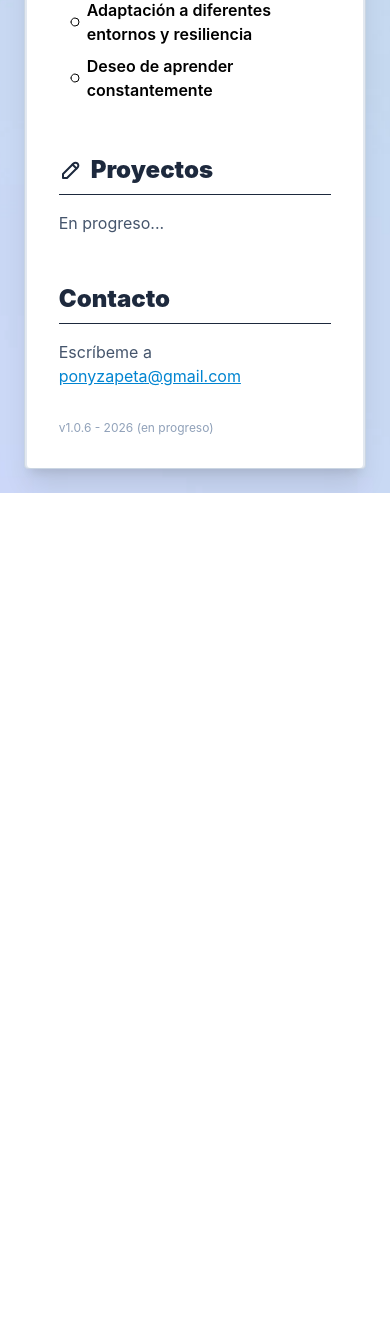
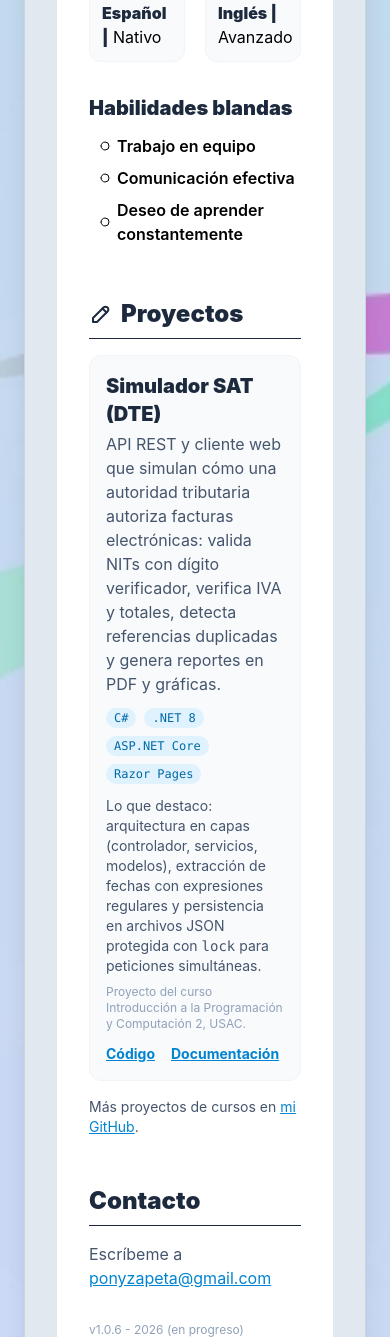
Before and after one commit to Josejlz/Portafolio, a website: page index.html in a window 390 px wide. Shown: the part 1696-3033 px from the top of the page. Before the commit the page ends 2189 px from the top, so only its background shows below. Drawn offline with nearby package versions, Linux system fonts and the light colour scheme; files that its build step writes are made by us from their sources.

Commit message:
Añadido de proyecto c#

```diff
--- a/index.html
+++ b/index.html
@@ -41,9 +41,8 @@
     <main class="flex justify-center items-center p-6">
 
         <div
-            class="flex items-center justify-center w-full max-w-6xl md:h-[85vh] bg-slate-200 rounded-sm shadow-xl border border-slate-300">
-            <div
-                class="flex flex-col md:flex-row overflow-hidden w-[99%] h-[98%] bg-white border-slate-300 rounded-sm ">
+            class="flex items-center justify-center w-full max-w-6xl md:h-[85vh] bg-slate-200 rounded-sm shadow-xl border border-slate-300 p-8">
+            <div class="flex flex-col md:flex-row overflow-hidden w-full h-full bg-white border-slate-300 rounded-sm ">
                 <div
                     class="scrollbar-hidden w-full md:w-1/3 bg-gradient-to-b from-sky-50/50 to-indigo-50/30 px-8 pt-8 pb-6 md:pb-0 flex flex-col justify-between border-r border-slate-100 overflow-y-auto scroll-smooth">
                     <div class="flex flex-col gap-4"> <!-- informacion personal y pequeña intro -->
@@ -51,7 +50,8 @@
                             <div
                                 class=" w-48 hover:w-50 transition-all duration-100 bg-slate-200 flex items-center justify-center aspect-square bg-sky-400 rounded-2xl overflow-hidden shadow-lg">
                                 <div class="w-[90%] aspect-square rounded-sm overflow-hidden">
-                                    <img src="assets/foto1.webp" alt="Foto de perfil" class="object-cover w-full h-full">
+                                    <img src="assets/foto1.webp" alt="Foto de perfil"
+                                        class="object-cover w-full h-full">
                                 </div>
                             </div>
                         </div>
@@ -73,7 +73,7 @@
                         </div>
                     </div>
                     <!-- redes -->
-                    <div  class="relative">
+                    <div class="relative">
                         <p class="text-center border-b pb-2 md:pb-1 mb-2 md:mb-1 border-slate-300">Mis redes</p>
                         <div class="flex flex-1 items-center space-x-1 items-center justify-center">
                             <div><a href="https://github.com/Josejlz" target="_blank" rel="noopener noreferrer"><svg
@@ -103,7 +103,8 @@
                     </div>
 
                     <!-- footer de la seccion-->
-                    <div class="hidden md:block sticky bottom-0  bg-slate-50/95 border-t border-slate-100 py-3 text-xs font-sans text-slate-400">
+                    <div
+                        class="hidden md:block sticky bottom-0  bg-slate-50/95 border-t border-slate-100 py-3 text-xs font-sans text-slate-400">
                         v1.0.6 - 2026 (en progreso)
                     </div>
                 </div>
@@ -258,23 +259,7 @@
                                     class="icon icon-tabler icons-tabler-outline icon-tabler-point">
                                     <path stroke="none" d="M0 0h24v24H0z" fill="none" />
                                     <path d="M8 12a4 4 0 1 0 8 0a4 4 0 1 0 -8 0" />
-                                </svg></span> Manejo de estrés</div>
-                        <div class="p-1 font-semibold w-full flex flex-row items-center"><span class=""><svg
-                                    xmlns="http://www.w3.org/2000/svg" width="24" height="24" viewBox="0 0 24 24"
-                                    fill="none" stroke="currentColor" stroke-width="1" stroke-linecap="round"
-                                    stroke-linejoin="round"
-                                    class="icon icon-tabler icons-tabler-outline icon-tabler-point">
-                                    <path stroke="none" d="M0 0h24v24H0z" fill="none" />
-                                    <path d="M8 12a4 4 0 1 0 8 0a4 4 0 1 0 -8 0" />
                                 </svg></span> Comunicación efectiva</div>
-                        <div class="p-1 font-semibold w-full flex flex-row items-center"><span class=""><svg
-                                    xmlns="http://www.w3.org/2000/svg" width="24" height="24" viewBox="0 0 24 24"
-                                    fill="none" stroke="currentColor" stroke-width="1" stroke-linecap="round"
-                                    stroke-linejoin="round"
-                                    class="icon icon-tabler icons-tabler-outline icon-tabler-point">
-                                    <path stroke="none" d="M0 0h24v24H0z" fill="none" />
-                                    <path d="M8 12a4 4 0 1 0 8 0a4 4 0 1 0 -8 0" />
-                                </svg></span> Adaptación a diferentes entornos y resiliencia</div>
                         <div class="p-1 font-semibold w-full flex flex-row items-center"><span class=""><svg
                                     xmlns="http://www.w3.org/2000/svg" width="24" height="24" viewBox="0 0 24 24"
                                     fill="none" stroke="currentColor" stroke-width="1" stroke-linecap="round"
@@ -298,7 +283,48 @@
                                     <path d="M13.5 6.5l4 4" />
                                 </svg></span> Proyectos
                         </h2>
-                        <p class="text-slate-600">En progreso...</p>
+
+
+                        <article class="p-4 bg-slate-50 rounded-xl border border-slate-100 hover:bg-slate-100 mb-4">
+                            <h3 class="text-xl font-black text-slate-800">Simulador SAT (DTE)</h3>
+                            <p class="text-slate-600 mt-1">
+                                API REST y cliente web que simulan cómo una autoridad tributaria autoriza facturas
+                                electrónicas: valida NITs con dígito verificador, verifica IVA y totales, detecta
+                                referencias duplicadas y genera reportes en PDF y gráficas.
+                            </p>
+                            <div class="flex flex-wrap gap-2 mt-3">
+                                <span
+                                    class="px-2 py-0.5 rounded-full bg-sky-100 text-sky-700 text-xs font-mono">C#</span>
+                                <span class="px-2 py-0.5 rounded-full bg-sky-100 text-sky-700 text-xs font-mono">.NET
+                                    8</span>
+                                <span class="px-2 py-0.5 rounded-full bg-sky-100 text-sky-700 text-xs font-mono">ASP.NET
+                                    Core</span>
+                                <span class="px-2 py-0.5 rounded-full bg-sky-100 text-sky-700 text-xs font-mono">Razor
+                                    Pages</span>
+                            </div>
+                            <p class="text-slate-600 mt-3 text-sm">
+                                Lo que destaco: arquitectura en capas (controlador, servicios, modelos), extracción de
+                                fechas con expresiones regulares y persistencia en archivos JSON protegida con
+                                <span class="font-mono">lock</span> para peticiones simultáneas.
+                            </p>
+                            <p class="text-slate-400 mt-2 text-xs">Proyecto del curso Introducción a la Programación y
+                                Computación 2, USAC.</p>
+                            <div class="flex gap-4 mt-3 text-sm font-bold">
+                                <a href="https://github.com/Josejlz/IPC2_Proy03_202602_202308221" target="_blank"
+                                    rel="noopener noreferrer" class="text-sky-600 underline">Código</a>
+                                <a href="https://github.com/Josejlz/IPC2_Proy03_202602_202308221/blob/master/documentacion/Proyecto3_Documentacion_202308221.pdf"
+                                    target="_blank" rel="noopener noreferrer"
+                                    class="text-sky-600 underline">Documentación</a>
+                            </div>
+                        </article>
+
+                        <p class="text-slate-600 text-sm">
+                            Más proyectos de cursos en
+                            <a href="https://github.com/Josejlz" target="_blank" rel="noopener noreferrer"
+                                class="text-sky-600 underline">mi GitHub</a>.
+                        </p>
+
+
                     </section>
 
                     <section id="Contact" class="scroll-mt-20 md:scroll-mt-0">
```
